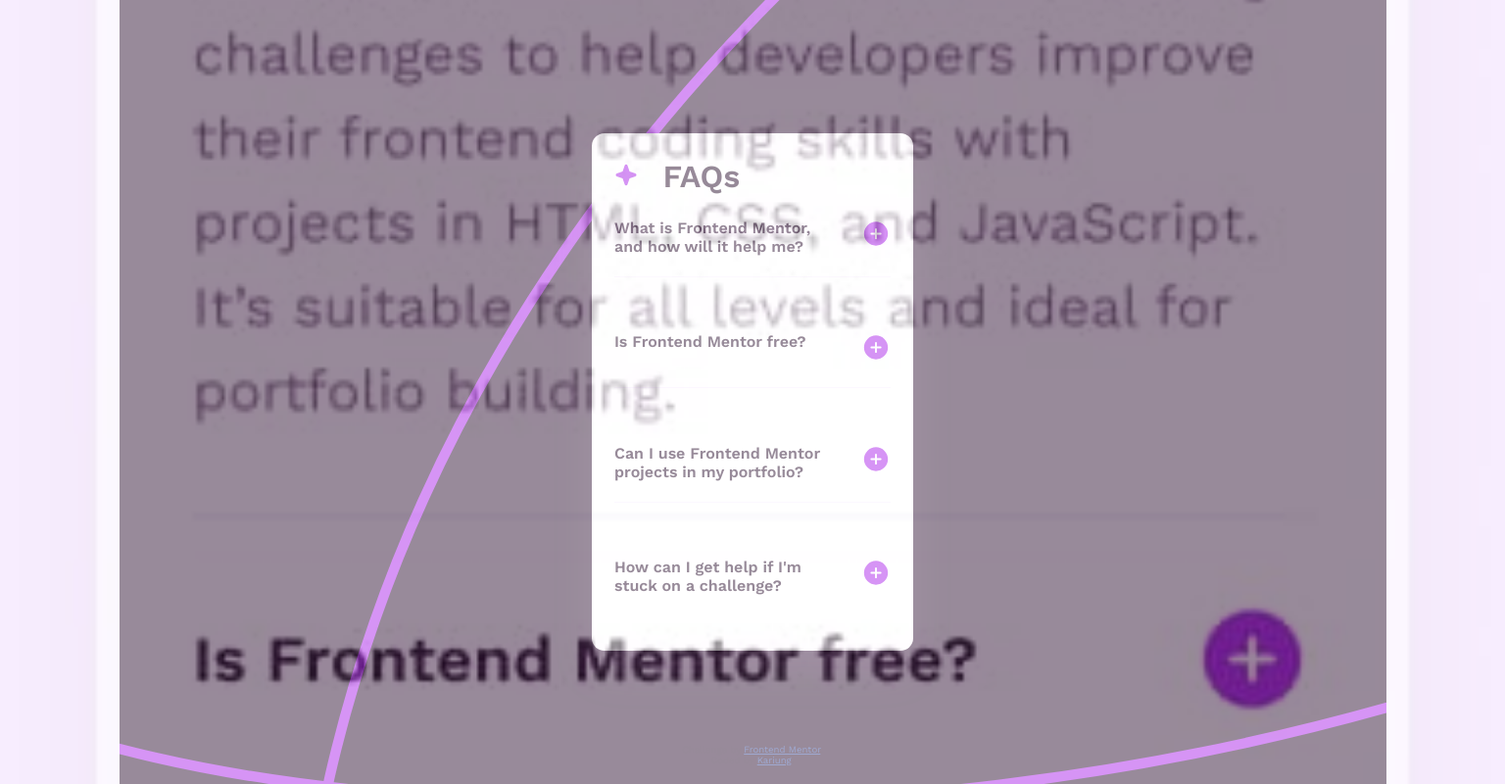
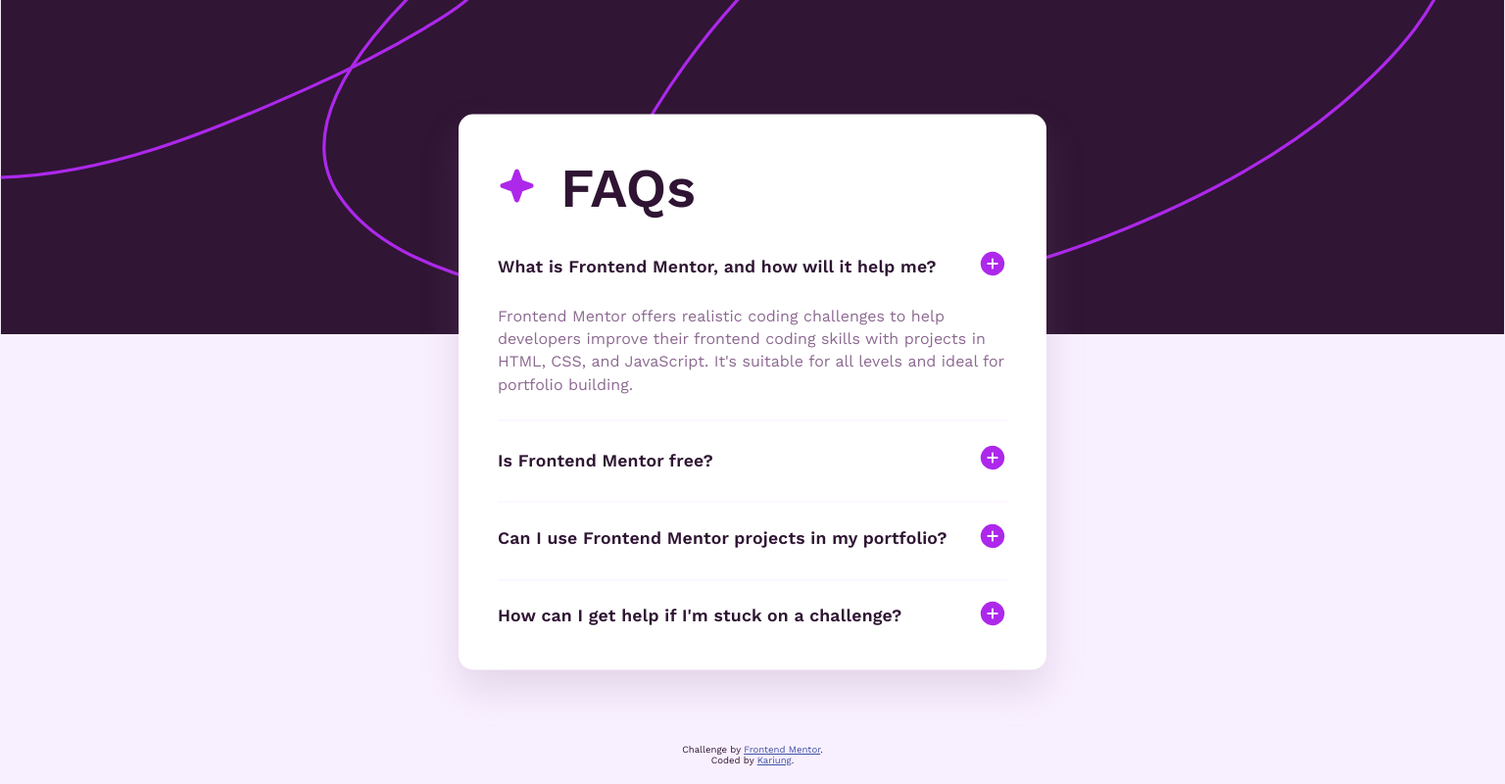
Before and after one commit to VangmanawKairung/frontend-mentor-faq-accordion, a plain HTML site: page index.html in a window 1536 px wide. Shown: the whole page at 98% size. Drawn offline with nearby package versions, Linux system fonts and the light colour scheme.

Commit message:
Complete

```diff
--- a/index.html
+++ b/index.html
@@ -79,10 +79,14 @@
         translate: -50% -50%;
 
         border-radius: 13px;
-        padding: 23px;
+        padding: 24px;
         padding-top: 25px;
 
         box-shadow: 0px 20px 40px var(--box-shadow);
+
+        display: grid;
+        grid-template-columns: auto;
+        grid-template-rows: 1fr 7fr;
       }
 
       h1 {
@@ -92,6 +96,8 @@
         font-size: 2rem;
         gap: 25px;
         margin-bottom: 24px;
+        grid-column: 1;
+        grid-row: 1;
       }
 
       h1 span img {
@@ -99,7 +105,6 @@
       }
 
       .accordions {
-        height: 80%;
         display: flex;
         flex-direction: column;
         justify-content: space-between;
@@ -107,7 +112,7 @@
 
       .accordion {
         border-bottom: 1px solid var(--purple-100);
-        padding: 21px 0;
+        padding-bottom: 21px;
       }
 
       .accordion:first-child {
@@ -124,6 +129,8 @@
         justify-content: space-between;
         font-weight: var(--font-weight-semi-bold);
         gap: 20px;
+        align-items: center;
+        cursor: pointer;
       }
 
       .answer {
@@ -132,6 +139,11 @@
         margin-top: 23px;
         line-height: 1.45;
         letter-spacing: -0.1px;
+        color: var(--purple-600);
+      }
+
+      .accordion:first-child .answer {
+        display: block;
       }
 
       footer {
@@ -152,10 +164,52 @@
         pointer-events: none; /* คลิกทะลุ ไม่บังปุ่ม/ลิงก์ */
         z-index: 9999; /* ให้ overlay อยู่บนสุด */
       }
+
+      @media (min-width: 1440px) {
+        body {
+          background-image: url(assets/images/background-pattern-desktop.svg);
+        }
+
+        main {
+          width: 600px;
+          height: 567px;
+          border-radius: 15px;
+
+          padding: 42px 40px 38px 40px;
+          gap: 5px;
+        }
+
+        h1 {
+          font-size: 3.5rem;
+        }
+
+        h1 span img {
+          height: 40px;
+        }
+
+        .accordion {
+          padding-bottom: 25px;
+        }
+
+        .accordion:first-child {
+          margin-bottom: 4px;
+        }
+
+        .question {
+          font-size: 1.1rem;
+          letter-spacing: 0.2px;
+        }
+
+        .answer {
+          font-size: 1rem;
+          letter-spacing: 0px;
+          margin-top: 22px;
+        }
+      }
     </style>
   </head>
   <body>
-    <img src="design/mobile-design.jpg" alt="overlay" id="temp" />
+    <!-- <img src="design/desktop-design.jpg" alt="overlay" id="temp" /> -->
     <div class="container">
       <main>
         <h1>
```
